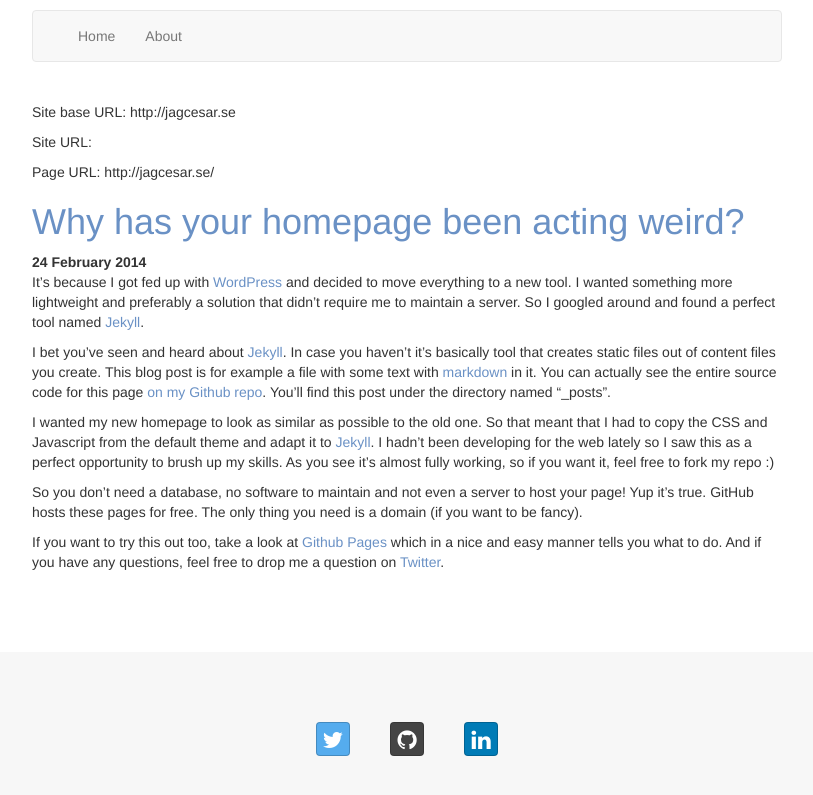
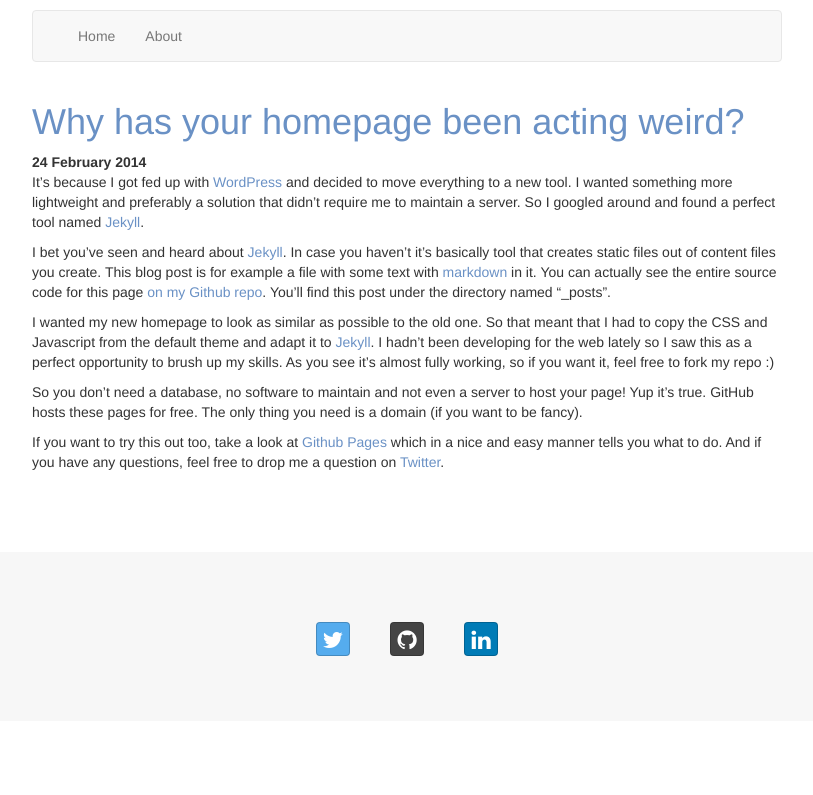
Before and after one commit to JagCesar/jagcesar.github.io, a Jekyll site: the page built from _posts/2014-02-24-why-has-your-homepage-been-acting-weird.md, in a window 1280 px wide. Shown: the top 795 px of the page, without its empty margins (233-1046 px from the left). Built offline with Jekyll 4.4.1, drawn with Linux system fonts in a browser that asks for light colours; nearby versions of some CDN libraries.

Commit message:
This might fix the navigation bug

```diff
--- a/_includes/header.html
+++ b/_includes/header.html
@@ -64,18 +64,17 @@
           <!-- Collect the nav links, forms, and other content for toggling -->
           <div class="collapse navbar-collapse" id="bs-example-navbar-collapse-1">
   					<ul class="nav navbar-nav">
-	  					<li {% if site.url == site.baseurl %}
+	  					<li {% if page.url == site.baseurl %}
 		  				       class="active"
 			  			    {% endif %}>
 							  <a href="{{ site.baseurl }}">Home</a>
 						  </li>
-  						{% for page in site.pages %}
-	  					{% if page.menu-title != "Home" %}
-		  				{% assign siteURL = '{{site.baseurl}}/{{page.menu-title | downcase}}' %}
-			 				<li {% if site.url == siteURL %}
+  						{% for node in site.pages %}
+	  					{% if node.menu-title != "Home" %}
+			 				<li {% if page.url == node.url %}
 							       class="active"
 							    {% endif %}>
-								<a href="{{ site.baseurl }}/{{ page.menu-title | downcase | uriencode }}">{{ page.menu-title }}</a>
+								<a href="{{ site.baseurl }}/{{ node.menu-title | downcase | uriencode }}">{{ node.menu-title }}</a>
 							</li>
 							{% endif %}
 						{% endfor %}
@@ -83,6 +82,3 @@
           </div>
 				</div>
 			</nav>
-      <p>Site base URL: {{ site.baseurl }}</p>
-      <p>Site URL: {{ site.url }}</p>
-      <p>Page URL: {{ site.baseurl }}/{{ page.menu-title | downcase | uriencode }}</p>
```
